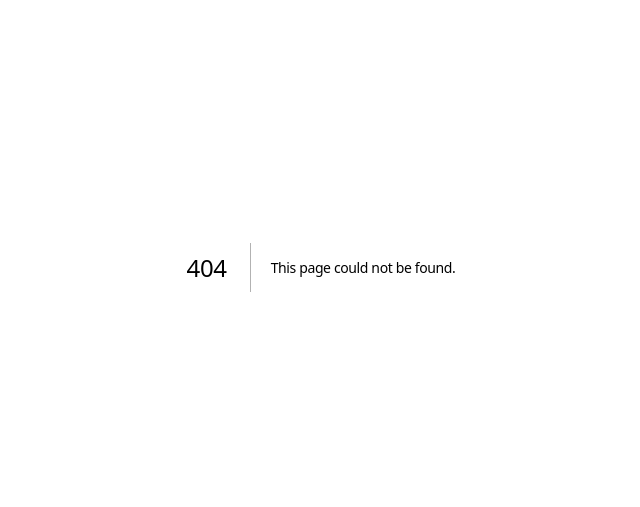
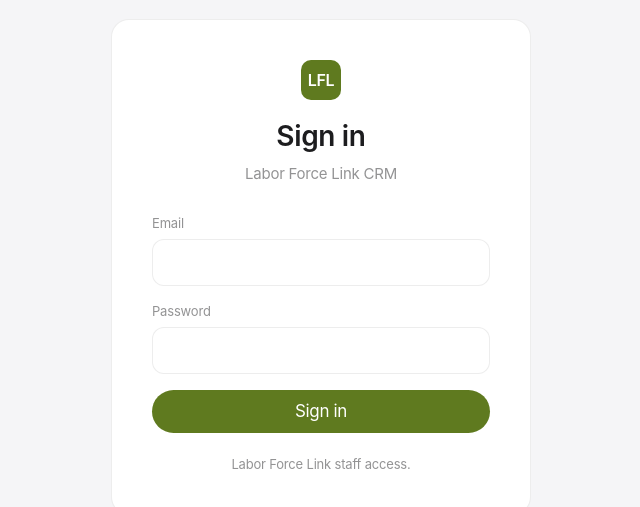
Before and after one commit to exposuremedia/labor-force-crm, a Next.js app: page /login in a window 1280 px wide. Before the commit this address had no page. Shown: the part 133-640 px from the top of the page, without its empty margins (319-959 px from the left). Built offline with nearby package versions, Linux system fonts and the light colour scheme.

Commit message:
Add app/login

```diff
--- /dev/null
+++ b/app/login/page.tsx
@@ -0,0 +1,171 @@
+"use client";
+
+import { useState } from "react";
+import { createClient } from "@/lib/supabase/client";
+
+export default function LoginPage() {
+  const [email, setEmail] = useState("");
+  const [password, setPassword] = useState("");
+  const [loading, setLoading] = useState(false);
+  const [error, setError] = useState<string | null>(null);
+
+  async function signIn(e: React.FormEvent) {
+    e.preventDefault();
+    setError(null);
+    setLoading(true);
+    const supabase = createClient();
+    const { error } = await supabase.auth.signInWithPassword({ email, password });
+    setLoading(false);
+    if (error) {
+      setError(error.message);
+      return;
+    }
+    window.location.href = "/";
+  }
+
+  return (
+    <div
+      className="min-h-screen flex items-center justify-center px-4"
+      style={{ background: "var(--color-parchment)" }}
+    >
+      <div
+        className="surface-card"
+        style={{ width: "100%", maxWidth: 420, padding: 40 }}
+      >
+        <div style={{ marginBottom: 28, textAlign: "center" }}>
+          <div
+            style={{
+              width: 40,
+              height: 40,
+              borderRadius: 10,
+              background: "var(--color-brand)",
+              display: "inline-flex",
+              alignItems: "center",
+              justifyContent: "center",
+              marginBottom: 16,
+            }}
+          >
+            <span
+              style={{
+                fontFamily: "var(--font-display)",
+                fontWeight: 600,
+                fontSize: 16,
+                color: "#fff",
+                letterSpacing: "-0.02em",
+              }}
+            >
+              LFL
+            </span>
+          </div>
+          <h1
+            style={{
+              fontFamily: "var(--font-display)",
+              fontSize: 28,
+              fontWeight: 600,
+              letterSpacing: "-0.012em",
+              color: "var(--color-ink)",
+              margin: 0,
+            }}
+          >
+            Sign in
+          </h1>
+          <p
+            style={{
+              fontFamily: "var(--font-text)",
+              fontSize: 15,
+              color: "var(--color-ink-48)",
+              marginTop: 6,
+              letterSpacing: "-0.016em",
+            }}
+          >
+            Labor Force Link CRM
+          </p>
+        </div>
+
+        <form onSubmit={signIn} className="space-y-4">
+          <div>
+            <label
+              style={{
+                display: "block",
+                fontFamily: "var(--font-text)",
+                fontSize: 13,
+                color: "var(--color-ink-48)",
+                marginBottom: 6,
+                letterSpacing: "-0.014em",
+              }}
+            >
+              Email
+            </label>
+            <input
+              type="email"
+              required
+              value={email}
+              onChange={(e) => setEmail(e.target.value)}
+              className="em-input-square"
+            />
+          </div>
+          <div>
+            <label
+              style={{
+                display: "block",
+                fontFamily: "var(--font-text)",
+                fontSize: 13,
+                color: "var(--color-ink-48)",
+                marginBottom: 6,
+                letterSpacing: "-0.014em",
+              }}
+            >
+              Password
+            </label>
+            <input
+              type="password"
+              required
+              value={password}
+              onChange={(e) => setPassword(e.target.value)}
+              className="em-input-square"
+            />
+          </div>
+
+          {error && (
+            <div
+              style={{
+                fontFamily: "var(--font-text)",
+                fontSize: 14,
+                background: "var(--color-hot-soft)",
+                color: "var(--color-hot)",
+                border: "1px solid rgba(192, 57, 43, 0.18)",
+                borderRadius: 12,
+                padding: "10px 14px",
+                letterSpacing: "-0.014em",
+              }}
+            >
+              {error}
+            </div>
+          )}
+
+          <button
+            type="submit"
+            disabled={loading}
+            className="btn-primary"
+            style={{ width: "100%", padding: "13px 22px" }}
+          >
+            {loading ? "Signing in…" : "Sign in"}
+          </button>
+        </form>
+
+        <p
+          style={{
+            marginTop: 22,
+            fontFamily: "var(--font-text)",
+            fontSize: 13,
+            color: "var(--color-ink-48)",
+            textAlign: "center",
+            letterSpacing: "-0.014em",
+          }}
+        >
+          Labor Force Link staff access.
+        </p>
+      </div>
+    </div>
+  );
+}
```
